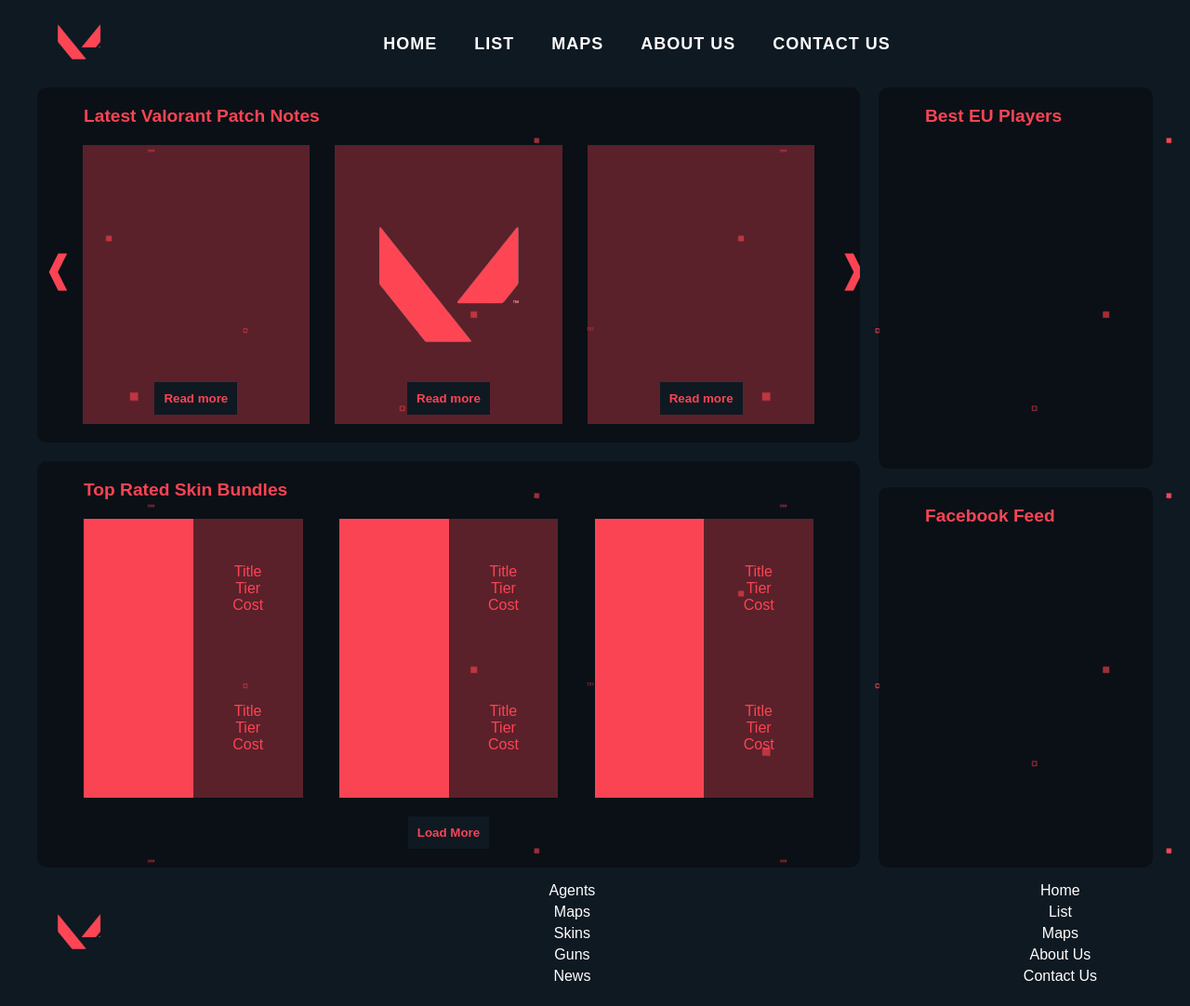
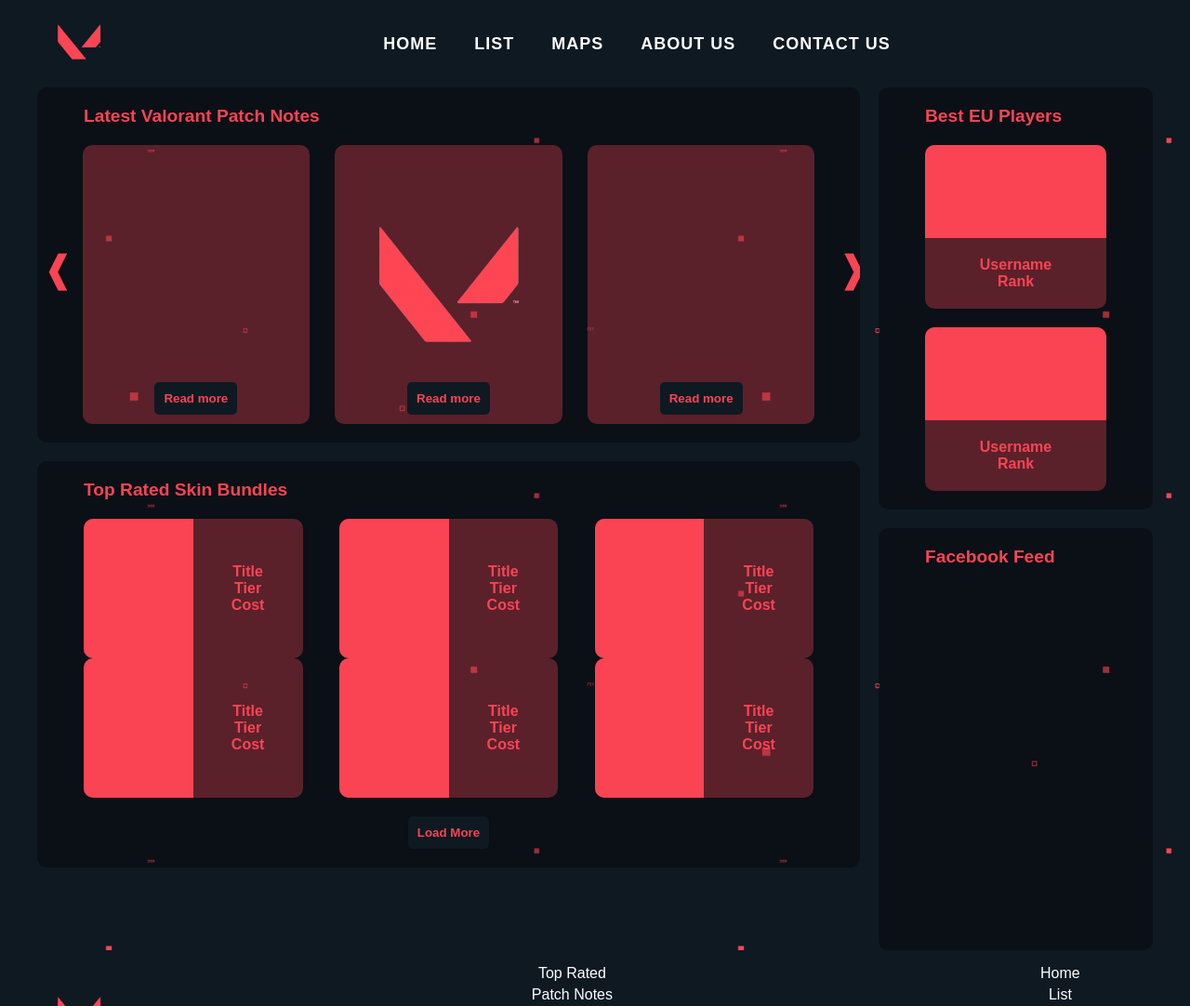
Before and after one commit to radulovicXenia/Valorant-App, a plain HTML site: page index.html in a window 1280 px wide. Shown: the top 1082 px of the page at 93% size. Drawn offline with Linux system fonts and the light colour scheme.

Commit message:
added best-player layout

```diff
--- a/index.html
+++ b/index.html
@@ -128,16 +128,8 @@
                             <li class="top-rated-list-item">Tier</li>
                             <li class="top-rated-list-item">Cost</li>
                         </div>
-                    </div>
+                        <div class="overlay">
 
-                    <div class="top-rated-item">
-                        <div class="top-rated-image">
-
-                        </div>
-                        <div class="top-rated-list">
-                            <li class="top-rated-list-item">Title</li>
-                            <li class="top-rated-list-item">Tier</li>
-                            <li class="top-rated-list-item">Cost</li>
                         </div>
                     </div>
 
@@ -150,16 +142,8 @@
                             <li class="top-rated-list-item">Tier</li>
                             <li class="top-rated-list-item">Cost</li>
                         </div>
-                    </div>
+                        <div class="overlay">
 
-                    <div class="top-rated-item">
-                        <div class="top-rated-image">
-
-                        </div>
-                        <div class="top-rated-list">
-                            <li class="top-rated-list-item">Title</li>
-                            <li class="top-rated-list-item">Tier</li>
-                            <li class="top-rated-list-item">Cost</li>
                         </div>
                     </div>
 
@@ -172,6 +156,9 @@
                             <li class="top-rated-list-item">Tier</li>
                             <li class="top-rated-list-item">Cost</li>
                         </div>
+                        <div class="overlay">
+
+                        </div>
                     </div>
 
                     <div class="top-rated-item">
@@ -182,6 +169,37 @@
                             <li class="top-rated-list-item">Title</li>
                             <li class="top-rated-list-item">Tier</li>
                             <li class="top-rated-list-item">Cost</li>
+                        </div>
+                        <div class="overlay">
+
+                        </div>
+                    </div>
+
+                    <div class="top-rated-item">
+                        <div class="top-rated-image">
+
+                        </div>
+                        <div class="top-rated-list">
+                            <li class="top-rated-list-item">Title</li>
+                            <li class="top-rated-list-item">Tier</li>
+                            <li class="top-rated-list-item">Cost</li>
+                        </div>
+                        <div class="overlay">
+
+                        </div>
+                    </div>
+
+                    <div class="top-rated-item">
+                        <div class="top-rated-image">
+
+                        </div>
+                        <div class="top-rated-list">
+                            <li class="top-rated-list-item">Title</li>
+                            <li class="top-rated-list-item">Tier</li>
+                            <li class="top-rated-list-item">Cost</li>
+                        </div>
+                        <div class="overlay">
+
                         </div>
                     </div>
                 </div>
@@ -202,6 +220,36 @@
                 <div class="title">
                     Best EU Players
                 </div>
+
+                <div class="best-player">
+                    <div class="player-card">
+
+                    </div>
+                    <div class="player-info">
+                        <div class="player-username">
+                            Username
+                        </div>
+                        <div class="player-rank">
+                            Rank
+                        </div>
+                        <div class="overlay"></div>
+                    </div>
+                </div>
+
+                <div class="best-player">
+                    <div class="player-card">
+
+                    </div>
+                    <div class="player-info">
+                        <div class="player-username">
+                            Username
+                        </div>
+                        <div class="player-rank">
+                            Rank
+                        </div>
+                        <div class="overlay"></div>
+                    </div>
+                </div>
             </div>
 
             <!--facebook feed-->
@@ -221,11 +269,11 @@
         <a href="/index.html"><img src="images/main/logo.png" alt="logo"></a>
         <div class="foot-menu">
             <ul class="foot-list">
+                <li class="foot-list-item"><a href="#">Top Rated</a></li>
+                <li class="foot-list-item"><a href="#">Patch Notes</a></li>
                 <li class="foot-list-item"><a href="#">Agents</a></li>
-                <li class="foot-list-item"><a href="#">Maps</a></li>
                 <li class="foot-list-item"><a href="#">Skins</a></li>
-                <li class="foot-list-item"><a href="#">Guns</a></li>
-                <li class="foot-list-item"><a href="#">News</a></li>
+                <li class="foot-list-item"><a href="#">Weapons</a></li>
             </ul>
         </div>
         <div class="foot-menu">
--- a/styles/home-page/home-page.css
+++ b/styles/home-page/home-page.css
@@ -138,6 +138,8 @@
     margin: 20px 50px;
 }
 .slider > .slider-tab {
+    border-radius: 10px;
+    overflow: hidden;
     display: flex;
     justify-content: space-around;
     align-items: center;
@@ -146,6 +148,8 @@
     height: 300px;
 }
 .slider > .slider-tab > .slider-block {
+    border-radius: 10px;
+    overflow: hidden;
     display: flex;
     justify-content: center;
     position: relative;
@@ -161,8 +165,13 @@
     position: absolute;
     bottom: 10px;
     border: none;
+    border-radius: 5px;
     padding: 10px;
     cursor: pointer;
+}
+.slider > .slider-tab > .slider-block > button:hover {
+    background-color: #FA4454;
+    color: white;
 }
 .slider > .slider-tab.slider-tab-hidden {
     display: none;
@@ -213,25 +222,14 @@
 }
 
 .top-rated-tab > .top-rated-item {
+    position: relative;
+    overflow: hidden;
+    border-radius: 10px;
     display: flex;
     align-items: center;
     height: 150px;
     width: 30%;
     background-color: #fa445355;
-}
-.top-rated-action {
-    display: flex;
-    justify-content: center;
-    align-items: center;
-}
-.top-rated-action > button {
-    font-family: 'Kanit', sans-serif;
-    background-color: #0f1922;
-    color: #FA4454;
-    font-weight: bold;
-    border: none;
-    padding: 10px;
-    margin-bottom: 20px;
     cursor: pointer;
 }
 
@@ -240,15 +238,55 @@
     height: 100%;
     background-color: #FA4454;
 }
+
 .top-rated-list {
     text-align: center;
     width: 50%;
     height: fit-content;
     list-style-type: none;
 }
+
 .top-rated-list > .top-rated-list-item {
+    font-weight: bold;
     color: #FA4454;
 }
+
+.top-rated-action {
+    display: flex;
+    justify-content: center;
+    align-items: center;
+}
+
+.top-rated-action > button {
+    font-family: 'Kanit', sans-serif;
+    background-color: #0f1922;
+    color: #FA4454;
+    font-weight: bold;
+    border: none;
+    border-radius: 5px;
+    padding: 10px;
+    margin-bottom: 20px;
+    cursor: pointer;
+}
+
+.top-rated-action > button:hover {
+    background-color: #FA4454;
+    color: white;
+}
+
+.overlay {
+    width: 100%;
+    height: 100%;
+    position: absolute;
+    background-color:#0f1922b4;
+    visibility: hidden;
+}
+
+.top-rated-tab > .top-rated-item:hover .overlay {
+    visibility: visible;
+}
+
+
 
 
 .sidebar {
@@ -262,6 +300,33 @@
 .best {
     background-color: rgba(0, 0, 0, 0.349);
     border-radius: 10px;
+    display: block;
+    max-width: 295px;
+    max-height: fit-content;
+}
+.best-player {
+    position: relative;
+    overflow: hidden;
+    border-radius: 10px;
+    background-color: #fa445355;
+    margin:0 50px 20px 50px;
+    cursor: pointer;
+}
+.best-player:hover .overlay {
+    top: 0;
+    left: 0;
+    visibility: visible;
+}
+.best-player > .player-card {
+    width: 100%;
+    height: 100px;
+    background-color: #FA4454;
+}
+.best-player > .player-info {
+    padding: 20px;
+    text-align: center;
+    color: #FA4454;
+    font-weight: bold;
 }
 
 /*FB Feed*/
```
